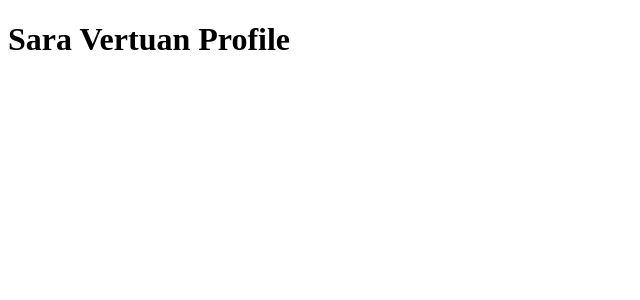
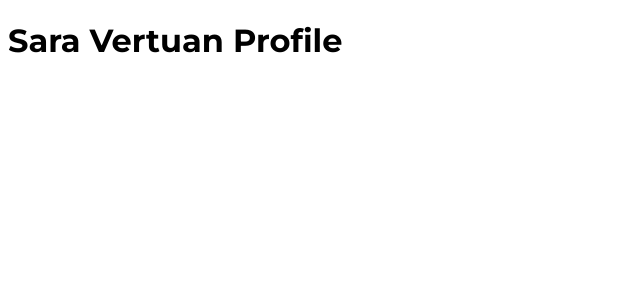
Before and after one commit to marcusviniciusmo/Sara_Vertuan_Profile_Website, a React (Create React App) app in the folder frontend/: page / in a window 1280 px wide. Shown: the top 300 px of the page, without its empty margins (0-640 px from the left). Built offline with nearby package versions, Linux system fonts and the light colour scheme.

Commit message:
Adding Montserrat FontFamily

```diff
--- a/frontend/src/index.css
+++ b/frontend/src/index.css
@@ -1,7 +1,10 @@
+@import url('https://fonts.googleapis.com/css2?family=Montserrat:wght@400;600;700;900&display=swap');
+
 :root {
   font-size: 62.5%; /* 1rem = 10px */
 }
 
 body {
+  font-family: 'Montserrat', sans-serif;
   font-size: 1.6rem;
 }
```
